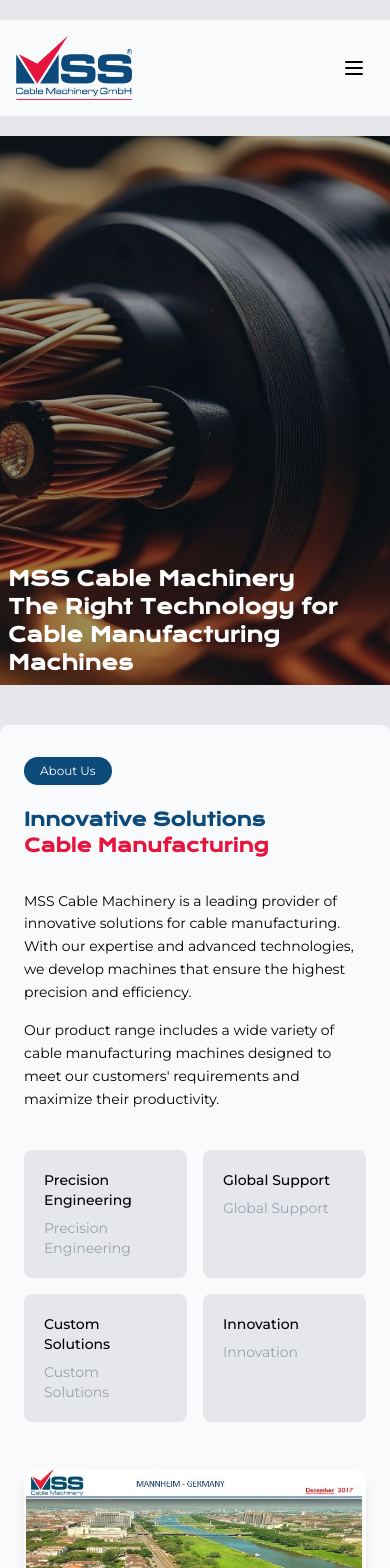
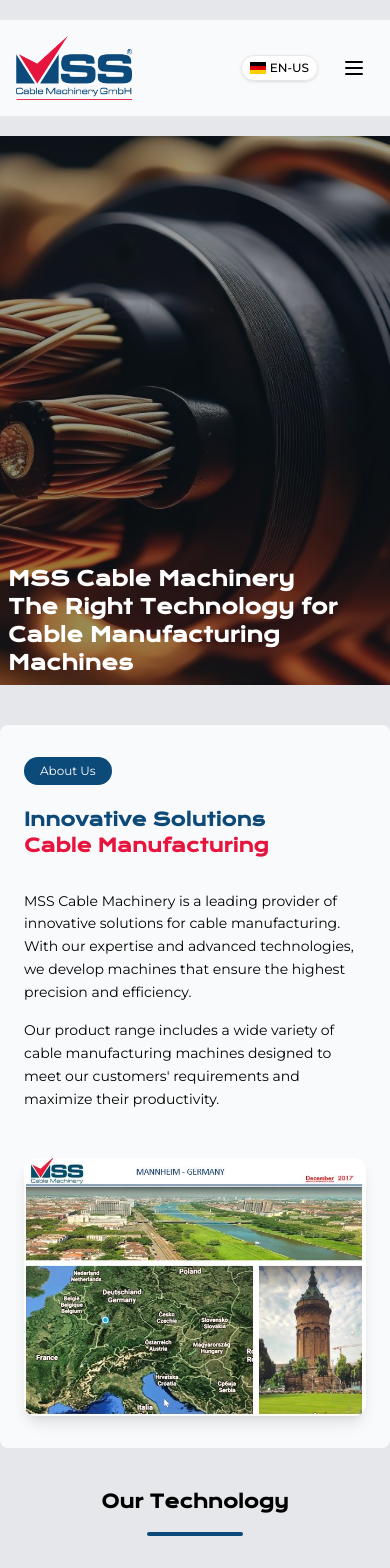
Before and after one commit to t4ner/mss-website, a React (Vite) app: page / in a window 390 px wide. Shown: the top 1568 px of the page. Built offline with nearby package versions, Linux system fonts and the light colour scheme.

Commit message:
navbar updated

```diff
--- a/src/components/CompanyInfo.jsx
+++ b/src/components/CompanyInfo.jsx
@@ -37,44 +37,6 @@
                   <p>
                     {t("companyInfo.productRange")}
                   </p>
-                </div>
-
-                {/* Özellik kartları */}
-                <div className="grid grid-cols-2 gap-4 mb-10" role="list">
-                  {[
-                    {
-                      title: t("companyInfo.precisionEngineering"),
-                      desc: t("companyInfo.precisionEngineering"),
-                    },
-                    {
-                      title: t("companyInfo.globalSupport"),
-                      desc: t("companyInfo.globalSupport"),
-                    },
-                    {
-                      title: t("companyInfo.customSolutions"),
-                      desc: t("companyInfo.customSolutions"),
-                    },
-                    {
-                      title: t("companyInfo.innovation"),
-                      desc: t("companyInfo.innovation"),
-                    },
-                  ].map((feature, index) => (
-                    <motion.div
-                      initial={{ opacity: 0, y: 10 }}
-                      animate={{ opacity: 1, y: 0 }}
-                      transition={{ duration: 0.4, delay: index * 0.1 }}
-                      key={index}
-                      className="bg-gray-200 p-5 rounded-lg hover:bg-white/90 transition-colors duration-300"
-                      role="listitem"
-                    >
-                      <h2 className="font-medium text-sm lg:text-lg mb-2">
-                        {feature.title}
-                      </h2>
-                      <p className="text-gray-400 text-sm lg:text-lg">
-                        {feature.desc}
-                      </p>
-                    </motion.div>
-                  ))}
                 </div>
               </header>
             </div>
--- a/src/components/Navbar.jsx
+++ b/src/components/Navbar.jsx
@@ -142,8 +142,59 @@
             </div>
 
             {/* Mobile Menu Button */}
+            <div className="flex items-center md:hidden">
+              {/* Mobile Language Selector */}
+              <div className="relative mr-4">
                 <button
-              className="relative z-50 p-2 md:hidden"
+                  className="flex items-center space-x-1 bg-white/80 backdrop-blur-sm px-2 py-1 rounded-full border border-gray-200 hover:border-[#0C4A79] transition-all duration-300 shadow-sm hover:shadow-md"
+                  onClick={(e) => {
+                    const select = e.currentTarget.nextElementSibling;
+                    select.click();
+                  }}
+                >
+                  {i18n.language === "en" ? (
+                    <svg className="w-4 h-4" viewBox="0 0 640 480">
+                      <path fill="#012169" d="M0 0h640v480H0z" />
+                      <path
+                        fill="#FFF"
+                        d="m75 0 244 181L562 0h78v62L400 241l240 178v61h-80L320 301 81 480H0v-60l239-178L0 64V0h75z"
+                      />
+                      <path
+                        fill="#C8102E"
+                        d="m424 281 216 159v40L369 281h55zm-184 20 6 35L54 480H0l240-179zM640 0v3L391 191l2-44L590 0h50zM0 0l239 176h-60L0 42V0z"
+                      />
+                      <path
+                        fill="#FFF"
+                        d="M241 0v480h160V0H241zM0 160v160h640V160H0z"
+                      />
+                      <path
+                        fill="#C8102E"
+                        d="M0 193v96h640v-96H0zM273 0v480h96V0h-96z"
+                      />
+                    </svg>
+                  ) : (
+                    <svg className="w-4 h-4" viewBox="0 0 640 480">
+                      <path fill="#FFCE00" d="M0 320h640v160H0z" />
+                      <path d="M0 0h640v160H0z" />
+                      <path fill="#DD0000" d="M0 160h640v160H0z" />
+                    </svg>
+                  )}
+                  <span className="text-xs font-medium">
+                    {i18n.language.toUpperCase()}
+                  </span>
+                </button>
+                <select
+                  onChange={(e) => changeLanguage(e.target.value)}
+                  value={i18n.language}
+                  className="absolute opacity-0 inset-0 w-full h-full cursor-pointer"
+                >
+                  <option value="en">{t("language.en")}</option>
+                  <option value="de">{t("language.de")}</option>
+                </select>
+              </div>
+
+              <button
+                className="relative z-50 p-2"
                 onClick={() => setIsMobileMenuOpen(!isMobileMenuOpen)}
                 aria-expanded={isMobileMenuOpen}
                 aria-label={isMobileMenuOpen ? "Close menu" : "Open menu"}
@@ -170,6 +221,7 @@
                 </svg>
               </button>
             </div>
+          </div>
 
           {/* Mobile Menu */}
           {isMobileMenuOpen && (
@@ -192,56 +244,6 @@
                     {link.text}
                   </Link>
                 ))}
-
-                {/* Mobile Language Selector */}
-                <div className="relative mt-4 w-32">
-                  <button
-                    className="flex items-center justify-center space-x-2 w-full bg-white/80 backdrop-blur-sm px-4 py-2 rounded-full border border-gray-200 hover:border-[#0C4A79] transition-all duration-300 shadow-sm hover:shadow-md"
-                    onClick={(e) => {
-                      const select = e.currentTarget.nextElementSibling;
-                      select.click();
-                    }}
-                  >
-                    {i18n.language === "en" ? (
-                      <svg className="w-5 h-5" viewBox="0 0 640 480">
-                        <path fill="#012169" d="M0 0h640v480H0z" />
-                        <path
-                          fill="#FFF"
-                          d="m75 0 244 181L562 0h78v62L400 241l240 178v61h-80L320 301 81 480H0v-60l239-178L0 64V0h75z"
-                        />
-                        <path
-                          fill="#C8102E"
-                          d="m424 281 216 159v40L369 281h55zm-184 20 6 35L54 480H0l240-179zM640 0v3L391 191l2-44L590 0h50zM0 0l239 176h-60L0 42V0z"
-                        />
-                        <path
-                          fill="#FFF"
-                          d="M241 0v480h160V0H241zM0 160v160h640V160H0z"
-                        />
-                        <path
-                          fill="#C8102E"
-                          d="M0 193v96h640v-96H0zM273 0v480h96V0h-96z"
-                        />
-                      </svg>
-                    ) : (
-                      <svg className="w-5 h-5" viewBox="0 0 640 480">
-                        <path fill="#FFCE00" d="M0 320h640v160H0z" />
-                        <path d="M0 0h640v160H0z" />
-                        <path fill="#DD0000" d="M0 160h640v160H0z" />
-                      </svg>
-                    )}
-                    <span className="text-sm font-medium">
-                      {i18n.language.toUpperCase()}
-                    </span>
-                  </button>
-                  <select
-                    onChange={(e) => changeLanguage(e.target.value)}
-                    value={i18n.language}
-                    className="absolute opacity-0 inset-0 w-full h-full cursor-pointer"
-                  >
-                    <option value="en">{t("language.en")}</option>
-                    <option value="de">{t("language.de")}</option>
-                  </select>
-                </div>
               </div>
             </div>
           )}
```
Lines whose indentation alone changed are shown as unchanged.
